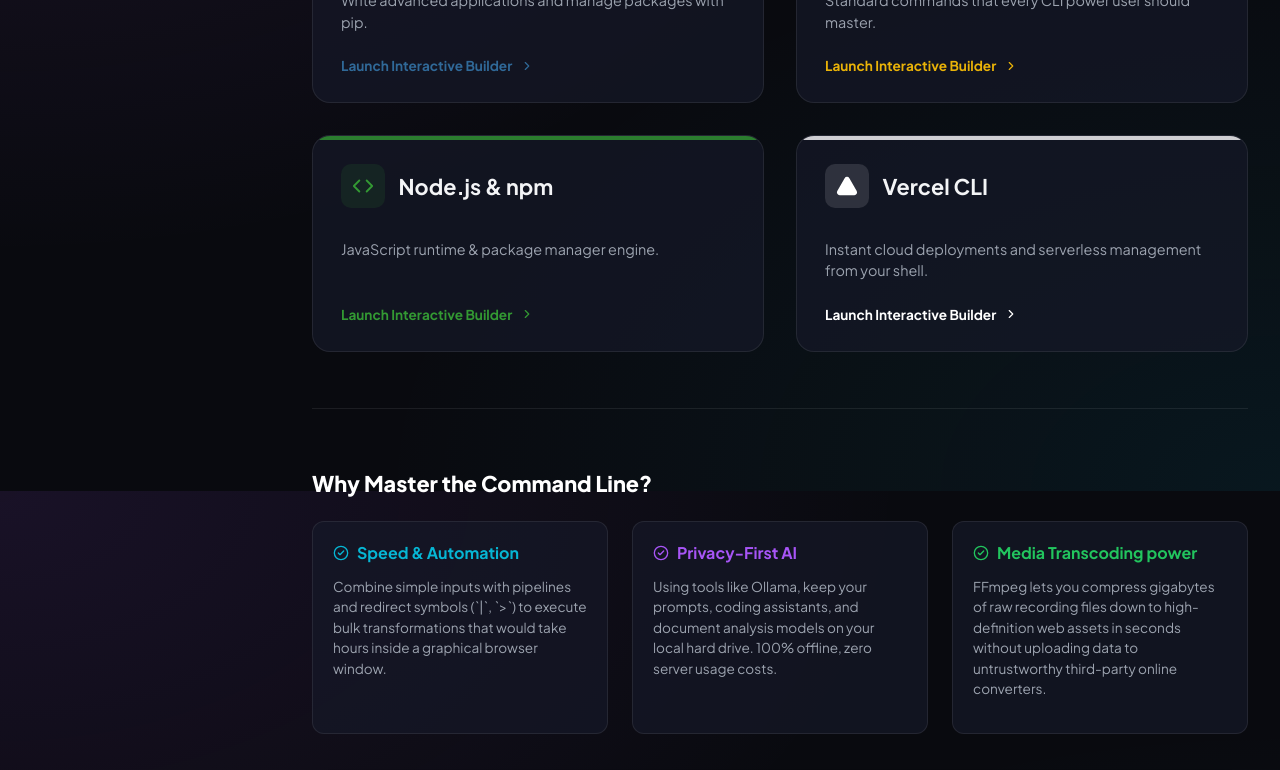
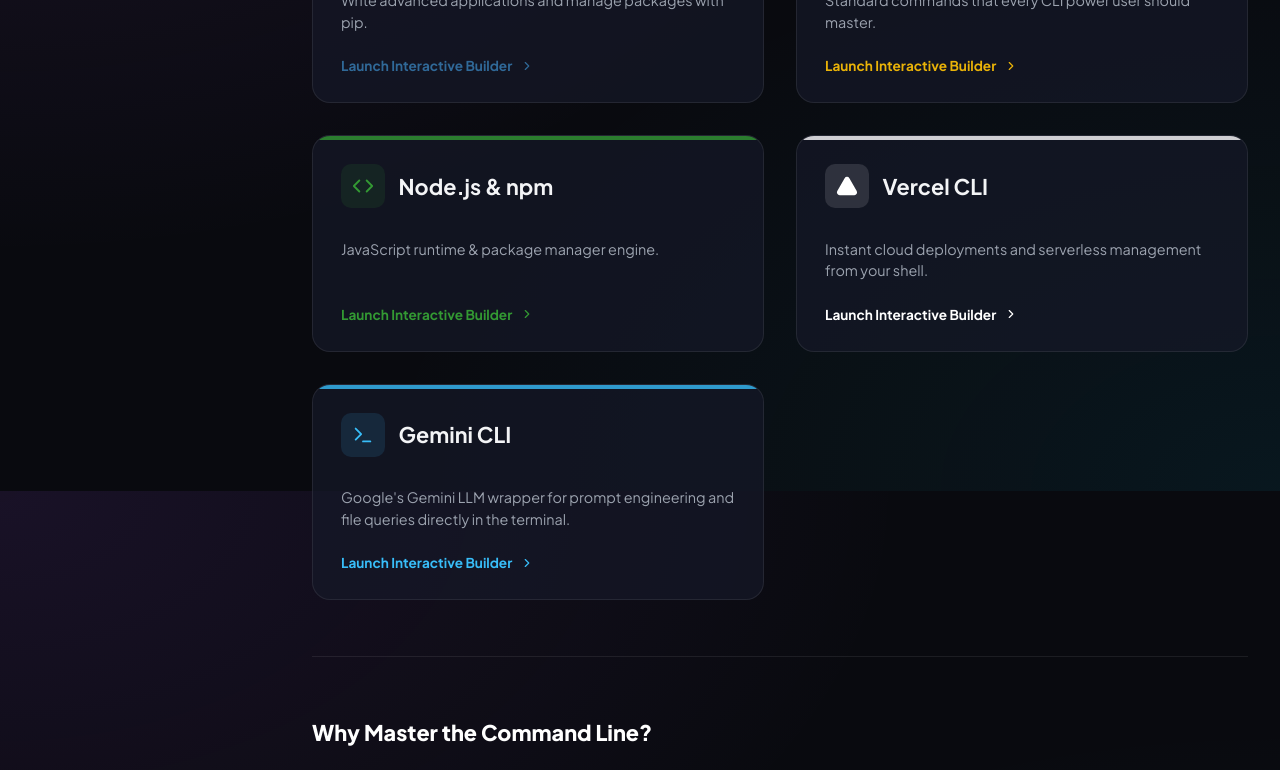
Before and after one commit to karan-k-code/tools-cli, a React (Vite) app: page / in a window 1280 px wide. Shown: the part 1109-1879 px from the top of the page. Built offline with nearby package versions, Linux system fonts and the light colour scheme.

Commit message:
fix error

```diff
--- a/src/components/Console.jsx
+++ b/src/components/Console.jsx
@@ -1,5 +1,5 @@
-import React, { useState, useEffect, useRef } from 'react';
-import { Terminal, Trash2, HelpCircle, RefreshCw } from 'lucide-react';
+import { useState, useEffect, useRef } from 'react';
+import { Trash2 } from 'lucide-react';
 import './Console.css';
 
 export default function Console({ activeCommand, simulatedOutput, onCommandRunComplete }) {
@@ -23,13 +23,6 @@
       terminalBodyRef.current.scrollTop = terminalBodyRef.current.scrollHeight;
     }
   }, [history, isTyping, typedContent]);
-
-  // Handle run commands triggered externally from the page builder
-  useEffect(() => {
-    if (activeCommand) {
-      triggerExternalCommand(activeCommand, simulatedOutput);
-    }
-  }, [activeCommand]);
 
   const triggerExternalCommand = (cmd, output) => {
     setIsTyping(true);
@@ -58,6 +51,15 @@
     }, 25);
   };
 
+  // Handle run commands triggered externally from the page builder
+  useEffect(() => {
+    if (activeCommand) {
+      // eslint-disable-next-line react-hooks/set-state-in-effect
+      triggerExternalCommand(activeCommand, simulatedOutput);
+    }
+    // eslint-disable-next-line react-hooks/exhaustive-deps
+  }, [activeCommand]);
+
   const handleInputSubmit = (e) => {
     e.preventDefault();
     if (isTyping) return;
@@ -81,7 +83,7 @@
         setHistory([]);
         return;
       case 'help':
-        output = 'Available CLI Mock Engines:\n  - \x1b[33mgit\x1b[0m: git init, git add, git status, git commit\n  - \x1b[35mollama\x1b[0m: ollama list, ollama run <model>\n  - \x1b[32mffmpeg\x1b[0m: ffmpeg -i input.mp4\n  - \x1b[31myt-dlp\x1b[0m: yt-dlp <url>\n  - \x1b[36mpython\x1b[0m / \x1b[36mpip\x1b[0m: python --version, pip list\n  - \x1b[33mdocker\x1b[0m: docker run, docker ps\n  - \x1b[34mclear\x1b[0m: Wipe the console screen.';
+        output = 'Available CLI Mock Engines:\n  - \x1b[33mgit\x1b[0m: git init, git add, git status, git commit\n  - \x1b[36mgemini\x1b[0m: gemini "prompt", gemini configure\n  - \x1b[35mollama\x1b[0m: ollama list, ollama run <model>\n  - \x1b[32mffmpeg\x1b[0m: ffmpeg -i input.mp4\n  - \x1b[31myt-dlp\x1b[0m: yt-dlp <url>\n  - \x1b[36mpython\x1b[0m / \x1b[36mpip\x1b[0m: python --version, pip list\n  - \x1b[33mdocker\x1b[0m: docker run, docker ps\n  - \x1b[34mclear\x1b[0m: Wipe the console screen.';
         break;
       case 'git':
         if (args[1] === 'status') {
@@ -101,6 +103,20 @@
           output = `\x1b[35m[Ollama] Loading model ${args[2] || 'llama3'}...\x1b[0m\n>>> Hello! How can I help you today?\nI am a local AI assistant running on your terminal.`;
         } else {
           output = 'Ollama engine active. Commands: ollama list, ollama run llama3';
+        }
+        break;
+      case 'gemini':
+        if (args[1] === 'configure') {
+          output = '? Enter your Google Gemini API Key: ****************************************\n\x1b[32m✔ Configuration saved to ~/.geminirc\x1b[0m';
+        } else if (args[1] === '--list-models') {
+          output = 'NAME                  TYPE          MAX TOKENS\ngemini-2.5-flash      multimodal    1,048,576\ngemini-2.5-pro        multimodal    2,097,152\ngemini-1.5-flash      multimodal    1,048,576';
+        } else if (args.slice(1).join(' ').includes('--file')) {
+          const filePath = args[args.indexOf('--file') + 1] || 'data.csv';
+          output = `\x1b[35m[Gemini Multimodal Parser]\x1b[0m\nReading file ${filePath}...\nAnalysis: File processed successfully. Key trends and data summarized.\n\n\x1b[32m[Finished Processing]\x1b[0m`;
+        } else if (args[1]) {
+          output = `\x1b[35m[Gemini AI Response]\x1b[0m\nQuantum computing uses qubits instead of classical bits. Classical bits represent 0 or 1, but qubits can exist in a superposition of both states.\n\n\x1b[32m[Tokens: 124 input, 68 output]\x1b[0m`;
+        } else {
+          output = 'Gemini CLI active. Try: gemini "hello", gemini configure, gemini --list-models';
         }
         break;
       case 'ffmpeg':
@@ -148,16 +164,15 @@
     if (!text) return '';
 
     // Split text by ESC code
+    /* eslint-disable-next-line no-control-regex */
     const parts = text.split(/(\x1b\[\d+(?:;\d+)?m)/g);
     let currentColorClass = '';
-    let currentBgColorClass = '';
 
     return parts.map((part, index) => {
       if (part.startsWith('\x1b[')) {
         const code = part.substring(2, part.length - 1);
         if (code === '0') {
           currentColorClass = '';
-          currentBgColorClass = '';
         } else if (code === '31') {
           currentColorClass = 'text-red-500'; // red
         } else if (code === '32') {
--- a/src/components/DashboardHome.jsx
+++ b/src/components/DashboardHome.jsx
@@ -1,4 +1,3 @@
-import React from "react";
 import {
   Terminal,
   Code,
--- a/src/components/Quiz.jsx
+++ b/src/components/Quiz.jsx
@@ -1,6 +1,6 @@
-import React, { useState } from 'react';
+import { useState } from 'react';
 import { quizQuestions } from '../data/toolsData';
-import { Award, CheckCircle, AlertCircle, RefreshCw, X } from 'lucide-react';
+import { CheckCircle, AlertCircle, RefreshCw, X } from 'lucide-react';
 import './Quiz.css';
 
 export default function Quiz({ onClose }) {
@@ -51,7 +51,6 @@
   };
 
   const progressPercent = ((currentIdx) / quizQuestions.length) * 100;
-  const finalProgress = showResults ? 100 : progressPercent;
 
   return (
     <div className="quiz-panel-overlay">
--- a/src/components/Sidebar.jsx
+++ b/src/components/Sidebar.jsx
@@ -1,4 +1,3 @@
-import React from 'react';
 import {
   Terminal,
   Search,
@@ -9,7 +8,8 @@
   Video,
   Download,
   Code,
-  Triangle
+  Triangle,
+  Sparkles
 } from 'lucide-react';
 import './Sidebar.css';
 
@@ -31,6 +31,8 @@
       return <Code size={size} />;
     case 'vercel':
       return <Triangle size={size} fill="currentColor" />;
+    case 'gemini':
+      return <Sparkles size={size} />;
     default:
       return <Terminal size={size} />;
   }
--- a/src/components/ToolDetail.jsx
+++ b/src/components/ToolDetail.jsx
@@ -1,4 +1,3 @@
-import React from 'react';
 import {
   BookOpen,
   Code,
@@ -101,7 +100,7 @@
             </div>
           </div>
         </div>
-        <p style={{ fontSize: '0.95rem', color: 'var(--text-secondary)', lineHeight: 1.6, marginTop: '1rem', maxWidth: '800px' }}>
+        <p style={{ fontSize: '0.95rem', color: 'var(--text-secondary)', lineHeight: 1.6, marginTop: '1rem', maxWidth: '800px', whiteSpace: 'pre-wrap' }}>
           {activeTool.description}
         </p>
         {activeTool.github && (
--- a/src/components/icons.jsx
+++ b/src/components/icons.jsx
@@ -1,5 +1,3 @@
-import React from 'react';
-
 // Inline GitHub SVG Icon (Since Lucide v1.x doesn't export brand icons)
 export const GithubIcon = ({ size = 18, ...props }) => (
   <svg
--- a/src/data/toolsData.js
+++ b/src/data/toolsData.js
@@ -115,7 +115,7 @@
                 { part: `"${opts.commitMsg}"`, desc: 'The descriptive message explaining what changes are in this commit.' }
               ]
             };
-          case 'branch':
+          case 'branch': {
             const flag = opts.branchCreate ? '-b ' : '';
             return {
               command: `git checkout ${flag}${opts.branchName || 'main'}`,
@@ -125,6 +125,7 @@
                 { part: opts.branchName || 'main', desc: 'The name of the branch to navigate to.' }
               ]
             };
+          }
           case 'merge':
             return {
               command: `git merge ${opts.branchName || 'main'}`,
@@ -133,7 +134,7 @@
                 { part: opts.branchName || 'main', desc: 'The branch containing changes you want to bring in.' }
               ]
             };
-          case 'stash':
+          case 'stash': {
             const desc = opts.stashMsg ? `push -m "${opts.stashMsg}"` : 'push';
             return {
               command: `git stash ${desc}`,
@@ -143,6 +144,7 @@
                 ...(opts.stashMsg ? [{ part: `-m "${opts.stashMsg}"`, desc: 'Adds a custom text message to help identify this stash entry later.' }] : [])
               ]
             };
+          }
           case 'undo':
             return {
               command: `git reset ${opts.undoType || '--soft'} HEAD~1`,
@@ -465,7 +467,7 @@
                 { part: opts.output || 'output.mp4', desc: 'The resulting output file path.' }
               ]
             };
-          case 'extract-audio':
+          case 'extract-audio': {
             const audOut = input.replace(/\.[^/.]+$/, "") + '.mp3';
             return {
               command: `ffmpeg -i ${input} -vn -acodec libmp3lame -aq 2 ${audOut}`,
@@ -477,6 +479,7 @@
                 { part: audOut, desc: 'The generated MP3 audio filename.' }
               ]
             };
+          }
           case 'cut':
             return {
               command: `ffmpeg -i ${input} -ss ${opts.startTime || '00:00:00'} -t ${opts.duration || '10'} -c copy ${opts.output || 'output.mp4'}`,
@@ -494,7 +497,7 @@
                 { part: `"scale=${opts.resolution}"`, desc: `Applies the scaling filter to resize the width and height to ${opts.resolution.replace(':', 'x')}.` }
               ]
             };
-          case 'convert':
+          case 'convert': {
             const outFormatName = (opts.output || 'output.mp4').replace(/\.[^/.]+$/, "") + '.' + opts.format;
             return {
               command: `ffmpeg -i ${input} ${outFormatName}`,
@@ -503,6 +506,7 @@
                 { part: outFormatName, desc: `The target output filename. FFmpeg automatically infers the target codecs, container format, and parameters from this extension.` }
               ]
             };
+          }
           default:
             return { command: 'ffmpeg -version', explanation: [] };
         }
@@ -1399,7 +1403,164 @@
         ]
       }
     ]
-  }
+  },
+
+  {
+    id: 'gemini',
+    name: 'Gemini CLI',
+    category: 'AI',
+    color: '#38bdf8',
+    accentClass: 'gemini-accent',
+    github: 'https://github.com/google/generative-ai',
+    tagline: "Google's Gemini LLM wrapper for prompt engineering and file queries directly in the terminal.",
+    description: "Google Gemini CLI lets you prompt, analyze files, customize temperatures, and stream responses directly from your command line. Leverage Gemini Flash and Pro models natively.",
+    install: {
+      windows: 'npm install -g @google/gemini-cli',
+      mac: 'npm install -g @google/gemini-cli',
+      linux: 'npm install -g @google/gemini-cli'
+    },
+    visualConcept: {
+      title: 'Generative AI Request Flow',
+      steps: [
+        { name: 'User Prompt', desc: 'User feeds prompt text and/or file parameters in terminal.', status: 'modified' },
+        { name: 'System Role', desc: 'Custom agent instruction sets behavior constraint.', status: 'staged' },
+        { name: 'API Gateway', desc: 'Resolves model selection and fetches from Google Gemini API.', status: 'committed' },
+        { name: 'Markdown Render', desc: 'Streams and prints formatted markdown response directly to terminal.', status: 'remote' }
+      ]
+    },
+    interactiveBuilder: {
+      title: 'Gemini Command Builder',
+      description: 'Configure and test commands for text prompts, custom models, system instructions, and multimodal file analysis.',
+      options: [
+        {
+          id: 'action',
+          label: 'Select Action',
+          type: 'select',
+          defaultValue: 'prompt',
+          choices: [
+            { value: 'prompt', label: 'Prompt with Custom Options' },
+            { value: 'multimodal', label: 'Multimodal File Query' },
+            { value: 'config', label: 'Setup & API Authentication' }
+          ]
+        },
+        {
+          id: 'promptText',
+          label: 'Prompt Query',
+          type: 'text',
+          defaultValue: 'Explain quantum computing in simple terms.',
+          condition: (opts) => opts.action !== 'config'
+        },
+        {
+          id: 'modelName',
+          label: 'Gemini Model',
+          type: 'select',
+          defaultValue: 'gemini-2.5-flash',
+          choices: [
+            { value: 'gemini-2.5-flash', label: 'Gemini 2.5 Flash (Fast & Multimodal)' },
+            { value: 'gemini-2.5-pro', label: 'Gemini 2.5 Pro (Deep Reasoning & Coding)' },
+            { value: 'gemini-1.5-flash', label: 'Gemini 1.5 Flash (Legacy lightweight)' }
+          ],
+          condition: (opts) => opts.action !== 'config'
+        },
+        {
+          id: 'systemInstruction',
+          label: 'System Instruction',
+          type: 'text',
+          defaultValue: 'You are a helpful coding assistant.',
+          condition: (opts) => opts.action === 'prompt'
+        },
+        {
+          id: 'temperature',
+          label: 'Temperature (Creativity)',
+          type: 'select',
+          defaultValue: '0.7',
+          choices: [
+            { value: '0.2', label: '0.2 (Focused & Deterministic)' },
+            { value: '0.7', label: '0.7 (Balanced & Creative)' },
+            { value: '1.0', label: '1.0 (Highly Creative)' }
+          ],
+          condition: (opts) => opts.action === 'prompt'
+        },
+        {
+          id: 'filePath',
+          label: 'Input File Path',
+          type: 'text',
+          defaultValue: 'data.csv',
+          condition: (opts) => opts.action === 'multimodal'
+        }
+      ],
+      generator: (opts) => {
+        switch (opts.action) {
+          case 'prompt':
+            return {
+              command: `gemini --model ${opts.modelName || 'gemini-2.5-flash'} --system "${opts.systemInstruction || 'You are a helpful coding assistant.'}" --temp ${opts.temperature || '0.7'} "${opts.promptText || 'Explain quantum computing in simple terms.'}"`,
+              explanation: [
+                { part: 'gemini', desc: 'Invokes the Google Gemini CLI.' },
+                { part: `--model ${opts.modelName || 'gemini-2.5-flash'}`, desc: 'Specifies which version of Gemini to route the prompt to.' },
+                { part: `--system "${opts.systemInstruction || 'You are a helpful coding assistant.'}"`, desc: 'Defines the behavioral persona or instructions for the LLM.' },
+                { part: `--temp ${opts.temperature || '0.7'}`, desc: 'Controls randomness. Lower values are analytical; higher values are creative.' },
+                { part: `"${opts.promptText || 'Explain quantum computing in simple terms.'}"`, desc: 'The prompt query or question sent to the model.' }
+              ]
+            };
+          case 'multimodal':
+            return {
+              command: `gemini --model ${opts.modelName || 'gemini-2.5-flash'} --file ${opts.filePath || 'data.csv'} "${opts.promptText || 'Explain quantum computing in simple terms.'}"`,
+              explanation: [
+                { part: 'gemini', desc: 'Invokes the Google Gemini CLI.' },
+                { part: `--model ${opts.modelName || 'gemini-2.5-flash'}`, desc: 'Specifies the target model (typically Gemini 2.5 Flash).' },
+                { part: `--file ${opts.filePath || 'data.csv'}`, desc: 'Paths of files (images, audio, csv) to attach to the query context.' },
+                { part: `"${opts.promptText || 'Explain quantum computing in simple terms.'}"`, desc: 'The instructions or questions based on the attached file context.' }
+              ]
+            };
+          case 'config':
+            return {
+              command: 'gemini configure',
+              explanation: [
+                { part: 'gemini configure', desc: 'Launches the interactive setup prompt to securely store your Google Gemini API Key locally.' }
+              ]
+            };
+          default:
+            return { command: 'gemini', explanation: [] };
+        }
+      },
+      simulatedOutput: (opts) => {
+        switch (opts.action) {
+          case 'prompt':
+            return `gemini --model ${opts.modelName || 'gemini-2.5-flash'} --temp ${opts.temperature || '0.7'}...\n\x1b[35m[Gemini AI Response]\x1b[0m\nQuantum computing uses qubits instead of classical bits. While classical bits can represent 0 or 1, qubits can exist in a superposition of both states simultaneously, allowing complex computations to be solved exponentially faster.\n\n\x1b[32m[Tokens: 124 input, 68 output]\x1b[0m`;
+          case 'multimodal':
+            return `gemini --model ${opts.modelName || 'gemini-2.5-flash'} --file ${opts.filePath || 'data.csv'}...\n\x1b[35m[Gemini Multimodal Parser]\x1b[0m\nReading file ${opts.filePath || 'data.csv'}...\nAnalysis: The uploaded dataset contains 150 rows. Key trend reveals a 12% increase in developer activity during weekends. Recommended action: optimize server capacity on Saturdays.\n\n\x1b[32m[Finished Processing]\x1b[0m`;
+          case 'config':
+            return `? Enter your Google Gemini API Key: ****************************************\n\x1b[32m✔ Configuration saved to ~/.geminirc\x1b[0m`;
+          default:
+            return '';
+        }
+      }
+    },
+    cheatsheets: [
+      {
+        section: 'Basic Queries',
+        items: [
+          { cmd: 'gemini "write a python quicksort"', desc: 'Quick prompt run and output response.' },
+          { cmd: 'gemini --stream "explain recursion"', desc: 'Stream Gemini response token by token in real-time.' }
+        ]
+      },
+      {
+        section: 'Model & Config',
+        items: [
+          { cmd: 'gemini --list-models', desc: 'List all available Gemini models and metadata.' },
+          { cmd: 'gemini configure', desc: 'Interactive setup for API keys.' }
+        ]
+      },
+      {
+        section: 'Multimodal Inputs',
+        items: [
+          { cmd: 'gemini --file logs.txt "find the error"', desc: 'Attach a text file to your Gemini prompt.' },
+          { cmd: 'gemini --image chart.png "summarize chart"', desc: 'Attach an image file to analyze structure/content.' }
+        ]
+      }
+    ]
+  },
+
 ];
 
 export const quizQuestions = [
--- a/src/index.css
+++ b/src/index.css
@@ -25,6 +25,7 @@
   --utils-color: #eab308;
   --node-color: #339933;
   --vercel-color: #ffffff;
+  --gemini-color: #38bdf8;
 
   --accent-color: var(--ollama-color); /* default fallback */
   --accent-glow: rgba(168, 85, 247, 0.25);
@@ -145,6 +146,10 @@
   --accent-color: var(--vercel-color);
   --accent-glow: rgba(255, 255, 255, 0.2);
 }
+.gemini-accent {
+  --accent-color: var(--gemini-color);
+  --accent-glow: rgba(56, 189, 248, 0.25);
+}
 
 /* Layout Elements */
 .app-container {
```
Also changed, not shown: src/App.jsx (+15 -17 lines), 1 other file (tests, documents, lock files or other folders).
